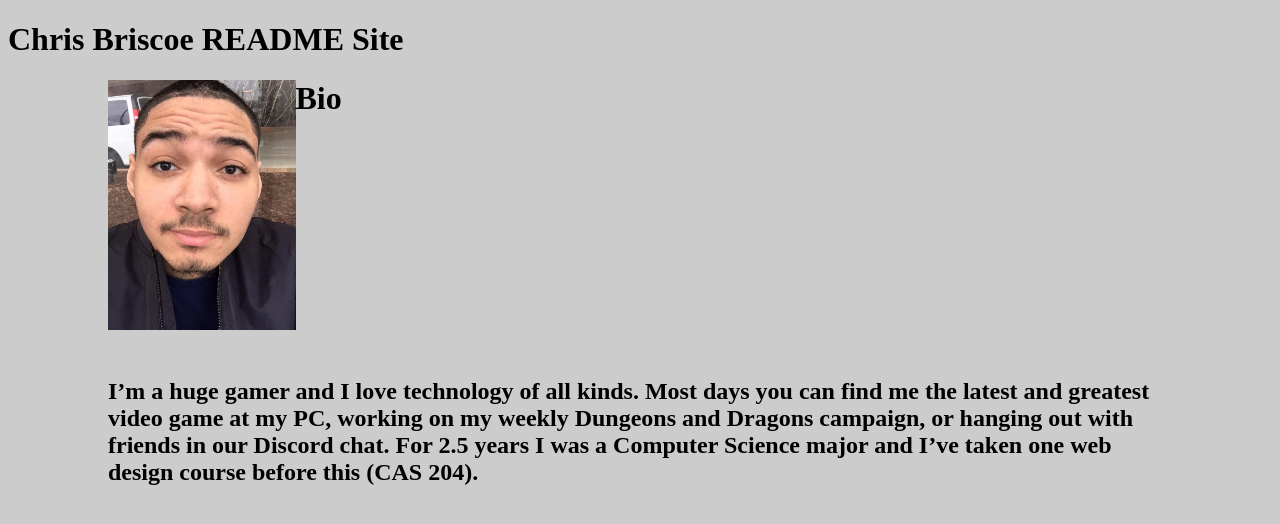
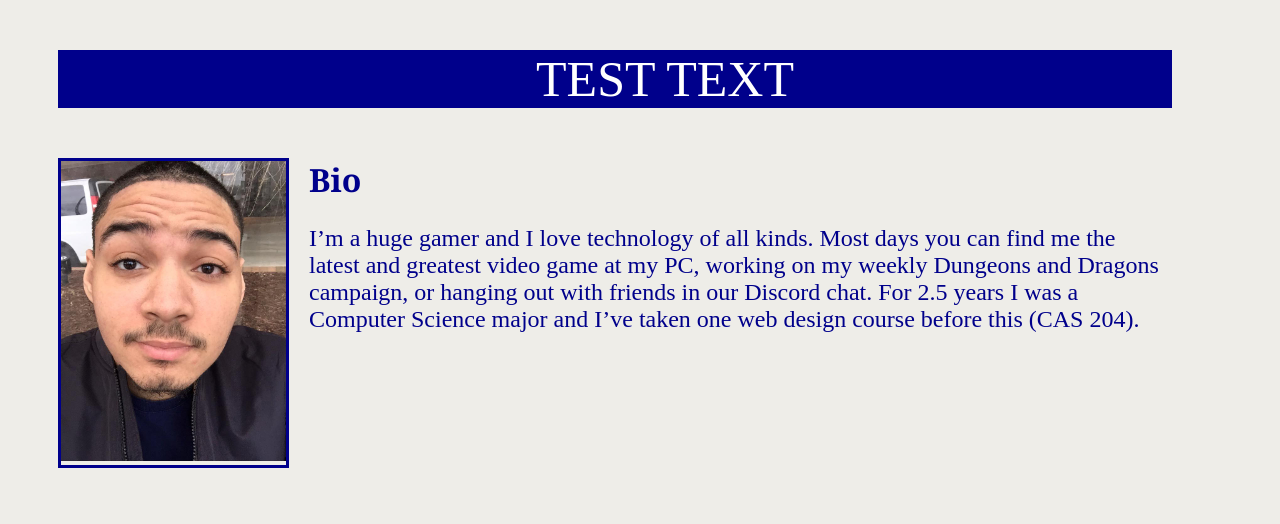
Before and after one commit to cbriscoe95/mi349fs16, a plain HTML site: page Week1/index.html in a window 1280 px wide. Drawn offline with Linux system fonts and the light colour scheme; a script that the page names is missing.

Commit message:
Color Changes and Header Background

```diff
--- a/Week1/css/screen.css
+++ b/Week1/css/screen.css
@@ -1,18 +1,44 @@
 /* Add your CSS below */
+
+
 
 /* Example: adding a background color to the HTML body */
 body {
   /* #ccc is shorthand HEX for a light grey */
-  background: #ccc;
+    background-color: #eeede8;
+}
+
+
+#bannerText{
+    color: white;
+    font-size: 50px;
+    text-align: center;
+    padding-left: 50px;
+    background-color: darkblue;
+    margin-left: 50px;
+    margin-right: 100px;
+    padding-left: 100px;
+}
+
+
+h1{
+    font-family: "Georgia", "Times New Roman", serif;
+    font-weight: bold;
+     color: darkblue;
 }
 
 h2{
-    float: right;
+
     padding-right: 100px;
-    padding-left: 100px;
+    padding-left: 50px;
+    color: darkblue;
+    font-weight: 100;
 }
 
 #chris{
     float: left;
-    padding-left: 100px;
+    margin-left: 50px;
+    margin-right: 20px;
+    border-style: solid;
+    border-color: darkblue;
 }
--- a/Week1/index.html
+++ b/Week1/index.html
@@ -1,5 +1,6 @@
 <!doctype html>
 <html class="no-js" lang="en">
+
     <head>
         <meta charset="utf-8">
         <meta http-equiv="x-ua-compatible" content="ie=edge">
@@ -13,15 +14,18 @@
         <!-- External link (relative) to your javascript file -->
         <script src="js/index.js"></script>
     </head>
+
     <body>
         <!-- Add your site content here -->
 
-        <h1>
-            Chris Briscoe README Site
-        </h1>
+        <div id="colorstrip"/>
+
+        <div id="bannerText">
+            <p>TEST TEXT</p>
+        </div>
 
         <div id="chris">
-            <img src="images/Chris%20Pic.jpg" alt="Chris" height="250"/>
+            <img src="images/Chris%20Pic.jpg" alt="Chris" height="300"/>
         </div>
 
         <h1>
```
